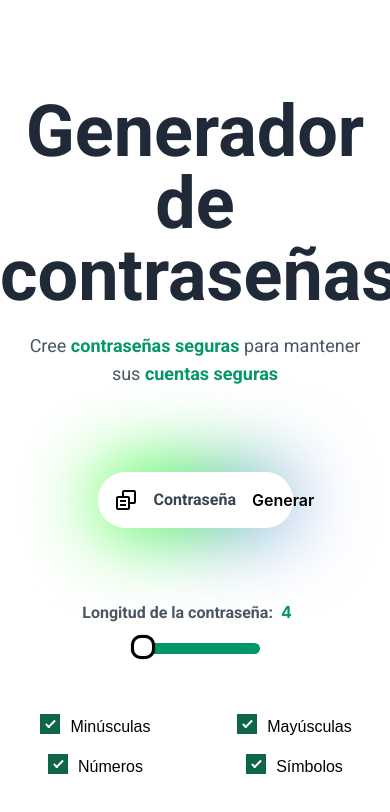
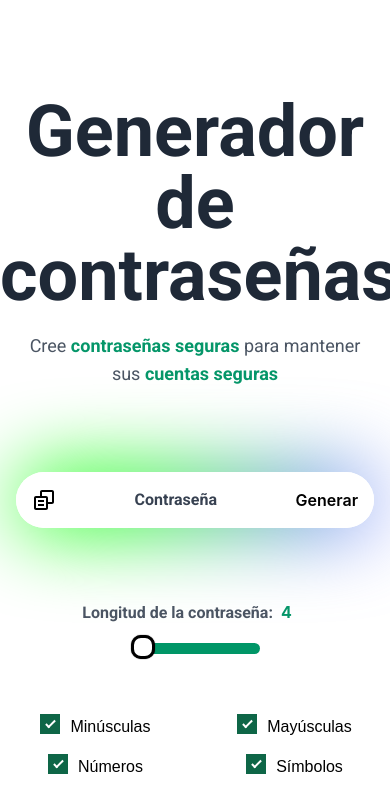
Before and after one commit to joajo13/react-password-generator, a React (Vite) app: page / in a window 390 px wide. Shown: the top 812 px of the page. Built offline with nearby package versions, Linux system fonts and the light colour scheme.

Commit message:
Card de la contraseña redimensionada y diseño responsive

```diff
--- a/src/PasswordGeneratorApp.jsx
+++ b/src/PasswordGeneratorApp.jsx
@@ -17,6 +17,15 @@ function PasswordGeneratorApp() {
     handleSymbolsChange,
   } = usePasswordGenerator();
 
+  const copyToClipboard = async (str) => {
+    try {
+      await navigator.clipboard.writeText(str);
+      console.log("copied");
+    } catch (error) {
+      console.log(error);
+    }
+  };
+
   return (
     <>
       <h1 className="mt-24 text-center text-7xl font-Roboto font-bold text-gray-800">
@@ -29,9 +38,9 @@ function PasswordGeneratorApp() {
         <span className="font-bold text-emerald-600">cuentas seguras</span>
       </h2>
       <div className="flex justify-center mt-10">
-        <div className="box rounded-full w-2/4 mt-6 mb-6 inline-flex justify-between h-14 items-center">
+        <div className="box rounded-full w-full mx-4 md:w-2/4 md:mx-auto mt-6 mb-6 inline-flex justify-between h-14 items-center">
           <button className="flex hover:bg-emerald-600 hover:bg-opacity-40 rounded-2xl p-2 ml-2 h-10 w-10 items-center font-semibold active:scale-90 duration-75">
-            <BiCopyAlt size={32} />
+            <BiCopyAlt size={32} onClick={() => copyToClipboard(password)} />
           </button>
           <p className="p-2 text-center font-Roboto font-semibold text-gray-700">
             {password || "Contraseña"}
```
